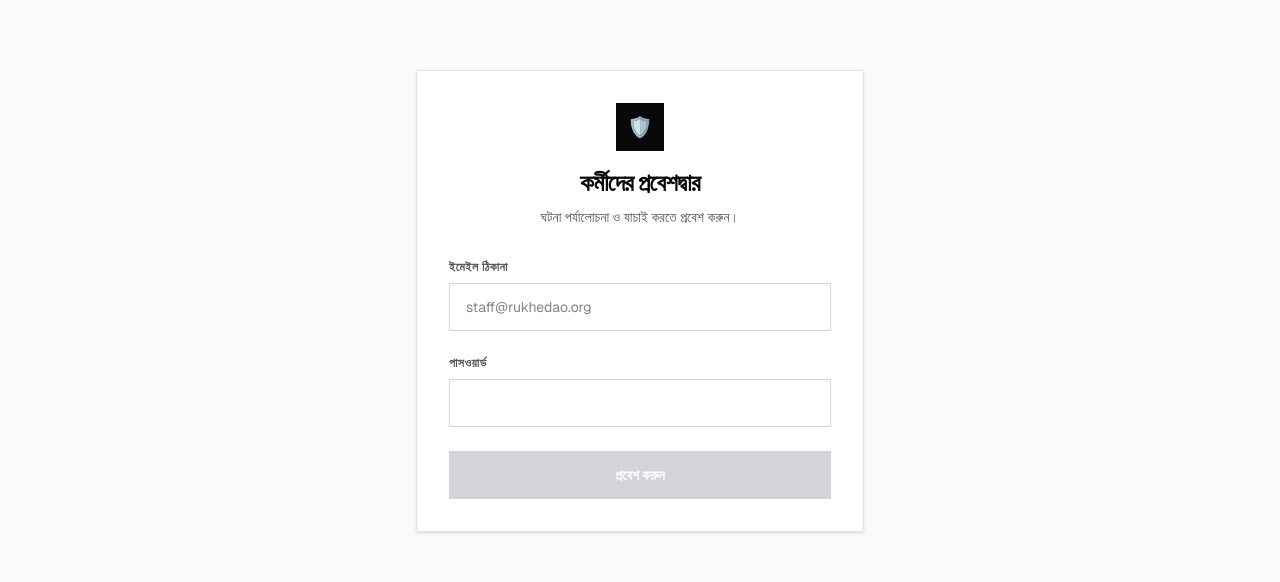
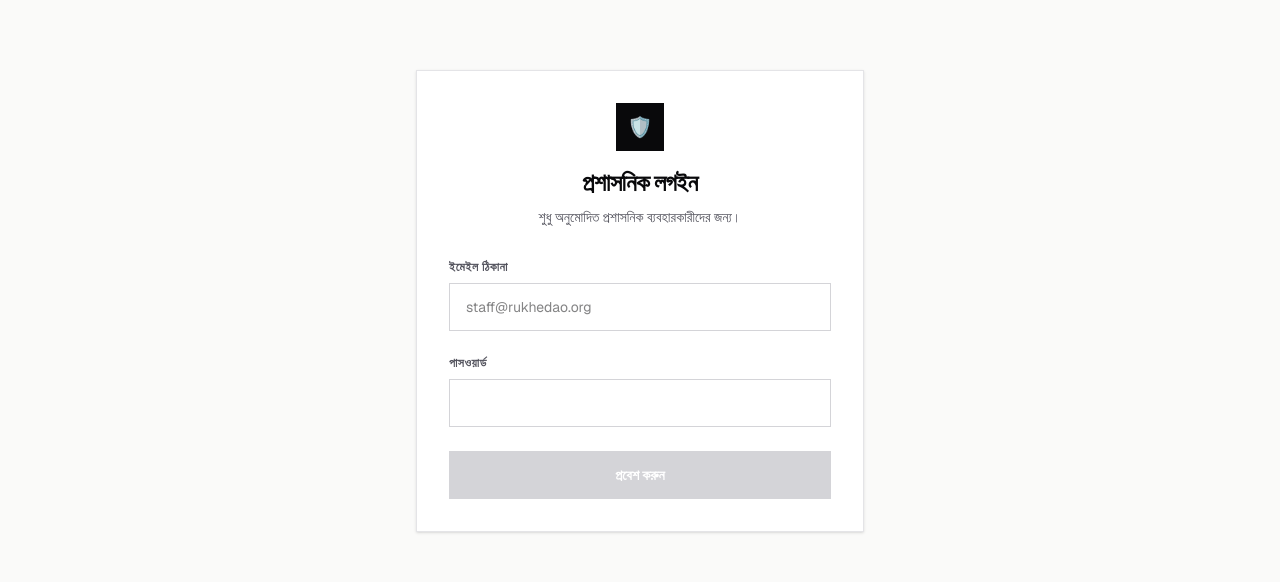
Before and after one commit to farukislamyt/rukhedao, a Next.js app: page /admin/login in a window 1280 px wide. Shown: the part 132-714 px from the top of the page. Built offline with nearby package versions, Linux system fonts and the light colour scheme; no server answers.

Commit message:
Remove translation lookup from admin login page

```diff
--- a/app/admin/login/page.tsx
+++ b/app/admin/login/page.tsx
@@ -1,17 +1,10 @@
 import type { Metadata } from "next";
-import { getTranslations } from "next-intl/server";
 import { redirect } from "next/navigation";
 import { getCurrentStaff } from "@/lib/auth/get-current-staff";
 import { AdminLoginForm } from "@/components/admin/admin-login-form";
 
-export async function generateMetadata(): Promise<Metadata> {
-  const t = await getTranslations("admin");
-  return { title: `${t("loginTitle")} | RukheDao` };
+export const metadata: Metadata = { title: "প্রশাসনিক লগইন | রুখেদাও" };
+export default async function AdminLoginPage() {
+  const staffSession = await getCurrentStaff(); if (staffSession) redirect("/admin");
+  return <main className="flex min-h-[calc(100vh-4rem)] items-center justify-center bg-stone-50 px-6 py-12 dark:bg-zinc-950"><div className="w-full max-w-md space-y-8 rounded-3xl border border-zinc-200 bg-white p-8 shadow-sm dark:border-zinc-800 dark:bg-zinc-900"><div className="text-center"><div className="mx-auto flex h-12 w-12 items-center justify-center rounded-2xl bg-zinc-950 text-xl font-bold text-white dark:bg-white dark:text-zinc-950">🛡️</div><h1 className="mt-4 text-2xl font-bold tracking-tight text-zinc-950 dark:text-white">প্রশাসনিক লগইন</h1><p className="mt-2 text-sm text-zinc-600 dark:text-zinc-400">শুধু অনুমোদিত প্রশাসনিক ব্যবহারকারীদের জন্য।</p></div><AdminLoginForm /></div></main>;
 }
-
-export default async function AdminLoginPage() {
-  const staffSession = await getCurrentStaff();
-  if (staffSession) redirect("/admin");
-  const t = await getTranslations("admin");
-  return <main className="flex min-h-[calc(100vh-4rem)] items-center justify-center bg-stone-50 px-6 py-12 dark:bg-zinc-950"><div className="w-full max-w-md space-y-8 rounded-3xl border border-zinc-200 bg-white p-8 shadow-sm dark:border-zinc-800 dark:bg-zinc-900"><div className="text-center"><div className="mx-auto flex h-12 w-12 items-center justify-center rounded-2xl bg-zinc-950 text-xl font-bold text-white dark:bg-white dark:text-zinc-950">🛡️</div><h1 className="mt-4 text-2xl font-bold tracking-tight text-zinc-950 dark:text-white">{t("loginTitle")}</h1><p className="mt-2 text-sm text-zinc-600 dark:text-zinc-400">{t("loginDescription")}</p></div><AdminLoginForm /></div></main>;
-}
```
